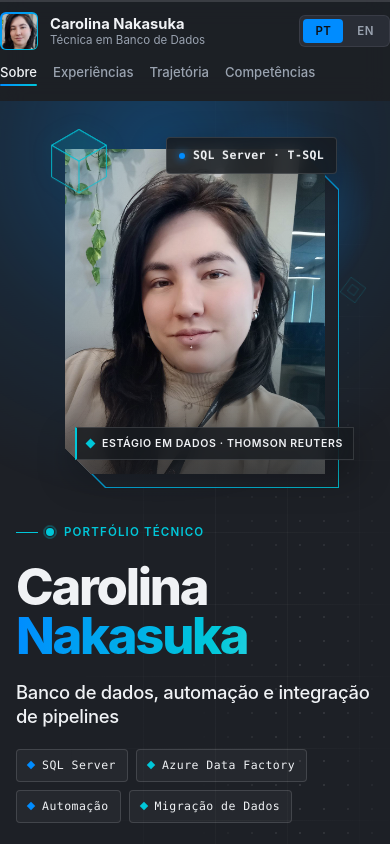
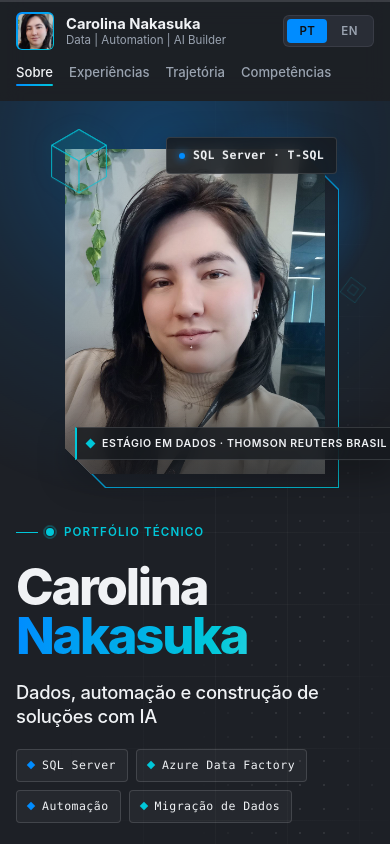
Before and after one commit to CarolNaka/portfolio-timeline, a plain HTML site: page site/index.html in a window 390 px wide. Shown: the top 844 px of the page. Drawn offline with Linux system fonts and the light colour scheme; animation ran at ten frames a second.

Commit message:
Reposition profile as Data | Automation | AI Builder; rename experience to Thomson Reuters Brasil
- Header role now 'Data | Automation | AI Builder' on every page
- 'Técnica em Banco de Dados' kept only inside the Thomson experience
- experiencias/legal-one.html -> thomson-reuters.html, with Legal One segment noted
- Fix mobile top bar losing its side padding

Co-Authored-By: Claude Sonnet 5.5 <noreply@anthropic.com>

```diff
--- a/site/index.html
+++ b/site/index.html
@@ -3,7 +3,7 @@
 <head>
 <meta charset="UTF-8">
 <meta name="viewport" content="width=device-width, initial-scale=1.0">
-<meta name="description" content="Portfólio técnico de Carolina Nakasuka — banco de dados, automação e integração de pipelines. SQL Server, Azure Data Factory, Python, Selenium e VBA.">
+<meta name="description" content="Portfólio técnico de Carolina Nakasuka — Data | Automation | AI Builder. SQL Server, Azure Data Factory, Python, Selenium e VBA.">
 <meta name="theme-color" content="#1D2026">
 <title>Carolina Nakasuka — Portfólio Técnico</title>
 <link rel="stylesheet" href="style.css">
@@ -17,7 +17,7 @@
       <div class="avatar"><img src="assets/perfil-avatar.jpg" alt="" class="avatar-img" width="38" height="38"></div>
       <div class="identity-text">
         <span class="brand-name">Carolina Nakasuka</span>
-        <span class="brand-role" data-i18n="brand.role">Técnica em Banco de Dados</span>
+        <span class="brand-role" data-i18n="brand.role">Data | Automation | AI Builder</span>
       </div>
     </a>
     <nav class="nav" id="nav" aria-label="Seções">
@@ -60,7 +60,7 @@
     <div class="hero-text">
       <p class="eyebrow"><span class="pulse-dot" aria-hidden="true"></span><span data-i18n="hero.eyebrow">Portfólio Técnico</span></p>
       <h1><span class="hero-title-line">Carolina</span><span class="hero-title-line h1-accent">Nakasuka</span></h1>
-      <p class="subtitle" data-i18n="hero.title">Banco de dados, automação e integração de pipelines</p>
+      <p class="subtitle" data-i18n="hero.title">Dados, automação e construção de soluções com IA</p>
       <ul class="hero-stack" aria-label="Especialidades">
         <li data-i18n="hero.stack1">SQL Server</li>
         <li data-i18n="hero.stack2">Azure Data Factory</li>
@@ -97,7 +97,7 @@
       <span class="float-tag float-tag--2" aria-hidden="true">Python · Selenium · VBA</span>
       <div class="portrait-badge">
         <span class="portrait-badge-dot" aria-hidden="true"></span>
-        <span data-i18n="hero.badge">Estágio em Dados · Thomson Reuters</span>
+        <span data-i18n="hero.badge">Estágio em Dados · Thomson Reuters Brasil</span>
       </div>
     </div>
   </div>
@@ -176,9 +176,9 @@
 
     <article class="experience-feature spot">
       <div class="experience-main">
-        <span class="experience-org" data-i18n="experiencias.legalOne.org">Thomson Reuters · desde mar/2025</span>
-        <h3 data-i18n="experiencias.legalOne.titulo">Experiência com Legal One</h3>
-        <p data-i18n="experiencias.legalOne.desc">Migração de plataformas concorrentes, consultoria recorrente, saneamento de dados e automações construídas ao longo da atuação com o Legal One.</p>
+        <span class="experience-org" data-i18n="experiencias.legalOne.org">Técnica em Banco de Dados · Thomson Reuters Brasil · desde mar/2025</span>
+        <h3 data-i18n="experiencias.legalOne.titulo">Experiência na Thomson</h3>
+        <p data-i18n="experiencias.legalOne.desc">Atuação no segmento do Legal One: migrações de plataformas concorrentes, consultoria recorrente em produção e uma ferramenta de automação criada do zero.</p>
         <ul class="exp-stats">
           <li><strong data-count="5">5</strong><span data-i18n="experiencias.statProjetos">projetos</span></li>
           <li><strong data-count="7">7</strong><span data-i18n="experiencias.statMetricas">métricas</span></li>
@@ -189,7 +189,7 @@
           <span class="chip" data-i18n="experiencias.legalOne.tag2">Consultoria recorrente</span>
           <span class="chip" data-i18n="experiencias.legalOne.tag3">Automação</span>
         </div>
-        <a class="btn" href="experiencias/legal-one.html"><span data-i18n="experiencias.ver">Ver projetos e métricas</span><svg class="btn-arrow" viewBox="0 0 16 16" fill="none" stroke="currentColor" stroke-width="2" stroke-linecap="round" stroke-linejoin="round" aria-hidden="true"><path d="M3 8h10M9 4l4 4-4 4"/></svg></a>
+        <a class="btn" href="experiencias/thomson-reuters.html"><span data-i18n="experiencias.ver">Ver projetos e métricas</span><svg class="btn-arrow" viewBox="0 0 16 16" fill="none" stroke="currentColor" stroke-width="2" stroke-linecap="round" stroke-linejoin="round" aria-hidden="true"><path d="M3 8h10M9 4l4 4-4 4"/></svg></a>
       </div>
       <div class="experience-side">
         <p class="experience-side-title" data-i18n="experiencias.legalOne.projetosTitulo">Projetos documentados</p>
--- a/site/script.js
+++ b/site/script.js
@@ -8,20 +8,20 @@
 
 const i18n = {
   pt: {
-    "brand.role": "Técnica em Banco de Dados",
+    "brand.role": "Data | Automation | AI Builder",
     "nav.sobre": "Sobre",
     "nav.competencias": "Competências",
     "nav.experiencias": "Experiências",
     "nav.trajetoria": "Trajetória",
     "hero.eyebrow": "Portfólio Técnico",
-    "hero.title": "Banco de dados, automação e integração de pipelines",
+    "hero.title": "Dados, automação e construção de soluções com IA",
     "hero.stack1": "SQL Server",
     "hero.stack2": "Azure Data Factory",
     "hero.stack3": "Automação",
     "hero.stack4": "Migração de Dados",
     "hero.personal": "Gosto de pegar um processo manual, cheio de gargalos, e transformá-lo em algo simples, seguro e replicável por qualquer pessoa do time.",
     "hero.ctaExperiencias": "Ver experiências",
-    "hero.badge": "Estágio em Dados · Thomson Reuters",
+    "hero.badge": "Estágio em Dados · Thomson Reuters Brasil",
     "hero.fact1": "clientes atendidos",
     "hero.fact2": "migrações banco a banco",
     "hero.fact3": "commits em ~5 meses",
@@ -42,9 +42,9 @@ const i18n = {
     "sobre.stackTitulo": "Stack principal",
     "experiencias.titulo": "Experiências",
     "experiencias.intro": "Da migração de plataformas concorrentes à automação que elimina gargalos operacionais — cada experiência tem sua própria página, com projetos, métricas e evidências.",
-    "experiencias.legalOne.org": "Thomson Reuters · desde mar/2025",
-    "experiencias.legalOne.titulo": "Experiência com Legal One",
-    "experiencias.legalOne.desc": "Migrações de plataformas concorrentes, consultoria recorrente em produção e uma ferramenta de automação criada do zero — tudo construído ao longo da atuação com o Legal One.",
+    "experiencias.legalOne.org": "Técnica em Banco de Dados · Thomson Reuters Brasil · desde mar/2025",
+    "experiencias.legalOne.titulo": "Experiência na Thomson",
+    "experiencias.legalOne.desc": "Atuação no segmento do Legal One: migrações de plataformas concorrentes, consultoria recorrente em produção e uma ferramenta de automação criada do zero.",
     "experiencias.legalOne.projetosTitulo": "Projetos documentados",
     "experiencias.statProjetos": "projetos",
     "experiencias.statMetricas": "métricas",
@@ -67,9 +67,9 @@ const i18n = {
     "competencias.tabTecnicas": "Competências Técnicas",
     "competencias.tabSoft": "Soft Skills",
     "exp.voltar": "Voltar ao início",
-    "exp.legalOne.eyebrow": "Experiência",
-    "exp.legalOne.title": "Legal One",
-    "exp.legalOne.subtitle": "Migração de plataformas concorrentes · Consultoria recorrente · Saneamento de dados · Automação",
+    "exp.legalOne.eyebrow": "Experiência · Técnica em Banco de Dados",
+    "exp.legalOne.title": "Thomson Reuters Brasil",
+    "exp.legalOne.subtitle": "Atuação no segmento do Legal One · Migração de plataformas concorrentes · Consultoria recorrente · Saneamento de dados · Automação",
     "exp.projetos.titulo": "Projetos",
     "destaque.eyebrow": "Projeto em destaque · Ideia e autoria própria",
     "destaque.titulo": "Projeto em destaque: Unificador de Contatos",
@@ -84,25 +84,25 @@ const i18n = {
     "proj.eyebrow.consultoria": "Projeto · Consultoria",
     "proj.eyebrow.saneamento": "Projeto · Saneamento de Dados",
     "proj.eyebrow.automacao": "Projeto · Automação",
-    "proj.voltar": "Voltar para Legal One",
+    "proj.voltar": "Voltar para Thomson Reuters Brasil",
     "toc.titulo": "Nesta página",
     "proj.verDetalhes": "Ver detalhes"
   },
   en: {
-    "brand.role": "Database Analyst",
+    "brand.role": "Data | Automation | AI Builder",
     "nav.sobre": "About",
     "nav.competencias": "Skills",
     "nav.experiencias": "Experience",
     "nav.trajetoria": "Timeline",
     "hero.eyebrow": "Technical Portfolio",
-    "hero.title": "Databases, automation, and data-pipeline integration",
+    "hero.title": "Data, automation, and building solutions with AI",
     "hero.stack1": "SQL Server",
     "hero.stack2": "Azure Data Factory",
     "hero.stack3": "Automation",
     "hero.stack4": "Data Migration",
     "hero.personal": "I like taking a manual, bottlenecked process and turning it into something simple, safe, and repeatable by anyone on the team.",
     "hero.ctaExperiencias": "See experience",
-    "hero.badge": "Data Intern · Thomson Reuters",
+    "hero.badge": "Data Intern · Thomson Reuters Brasil",
     "hero.fact1": "clients served",
     "hero.fact2": "database-to-database migrations",
     "hero.fact3": "commits in ~5 months",
@@ -123,9 +123,9 @@ const i18n = {
     "sobre.stackTitulo": "Core stack",
     "experiencias.titulo": "Experience",
     "experiencias.intro": "From migrating competing platforms to automation that removes operational bottlenecks — each experience has its own page, with projects, metrics, and evidence.",
-    "experiencias.legalOne.org": "Thomson Reuters · since Mar 2025",
-    "experiencias.legalOne.titulo": "Legal One Experience",
-    "experiencias.legalOne.desc": "Competing-platform migrations, recurring production consulting, and an automation tool built from scratch — all developed throughout the work with Legal One.",
+    "experiencias.legalOne.org": "Database Analyst · Thomson Reuters Brasil · since Mar 2025",
+    "experiencias.legalOne.titulo": "Experience at Thomson",
+    "experiencias.legalOne.desc": "Working in the Legal One segment: competing-platform migrations, recurring production consulting, and an automation tool built from scratch.",
     "experiencias.legalOne.projetosTitulo": "Documented projects",
     "experiencias.statProjetos": "projects",
     "experiencias.statMetricas": "metrics",
@@ -148,9 +148,9 @@ const i18n = {
     "competencias.tabTecnicas": "Technical Skills",
     "competencias.tabSoft": "Soft Skills",
     "exp.voltar": "Back to home",
-    "exp.legalOne.eyebrow": "Experience",
-    "exp.legalOne.title": "Legal One",
-    "exp.legalOne.subtitle": "Competing-platform migration · Recurring consulting · Data sanitization · Automation",
+    "exp.legalOne.eyebrow": "Experience · Database Analyst",
+    "exp.legalOne.title": "Thomson Reuters Brasil",
+    "exp.legalOne.subtitle": "Working in the Legal One segment · Competing-platform migration · Recurring consulting · Data sanitization · Automation",
     "exp.projetos.titulo": "Projects",
     "destaque.eyebrow": "Featured project · Original idea and solution",
     "destaque.titulo": "Featured project: Contact Deduplication Tool",
@@ -165,7 +165,7 @@ const i18n = {
     "proj.eyebrow.consultoria": "Project · Consulting",
     "proj.eyebrow.saneamento": "Project · Data Sanitization",
     "proj.eyebrow.automacao": "Project · Automation",
-    "proj.voltar": "Back to Legal One",
+    "proj.voltar": "Back to Thomson Reuters Brasil",
     "toc.titulo": "On this page",
     "proj.verDetalhes": "View details"
   }
--- a/site/style.css
+++ b/site/style.css
@@ -2288,7 +2288,7 @@ a.card:hover::before, .card--hover:hover::before { opacity: 1; width: 72px; }
   .hero--compact { padding: var(--space-8) 0 var(--space-6); }
   .section h2 { font-size: 1.65rem; }
   .section-aside { display: none; }
-  .topbar-inner { padding: var(--space-3) 0; gap: var(--space-2) var(--space-3); }
+  .topbar-inner { padding: var(--space-3) var(--gutter); gap: var(--space-2) var(--space-3); }
   .nav { order: 3; flex-basis: 100%; gap: var(--space-4); }
   .nav a { font-size: var(--fs-sm); padding: var(--space-1) 0; }
   .lang-toggle { margin-left: auto; }
```
Also changed, not shown: site/experiencias/thomson-reuters.html (renamed from site/experiencias/legal-one.html, +5 -5 lines), site/projetos/automacoes-python.html (+2 -2 lines), site/projetos/automacoes-sql-vba.html (+2 -2 lines), site/projetos/consultoria-recorrente.html (+2 -2 lines), site/projetos/migracao-banco-a-banco.html (+2 -2 lines), site/projetos/unificador-de-contatos.html (+2 -2 lines), 7 other files.
